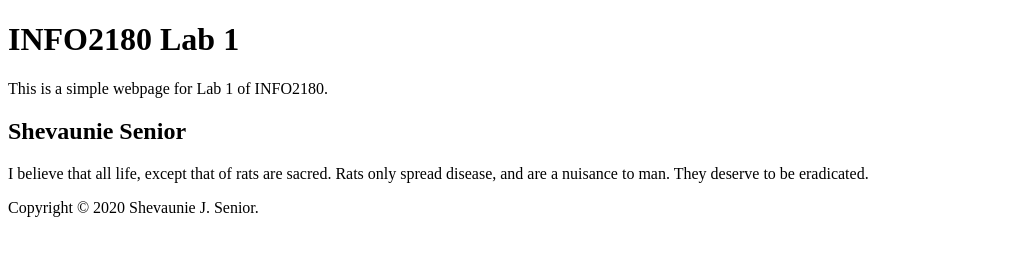
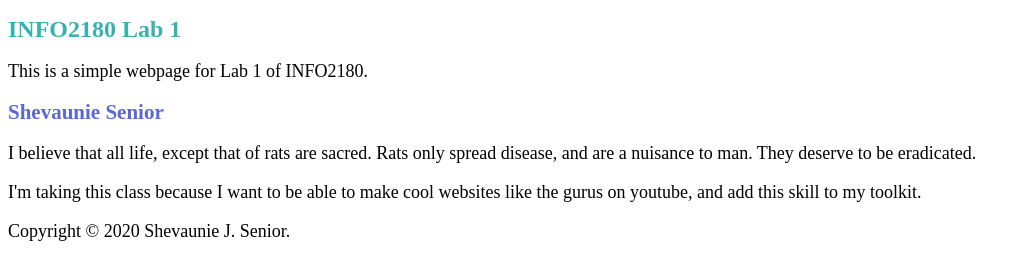
Before and after one commit to shevauniejs/info2180-lab1, a plain HTML site: page index.html in a window 1280 px wide. Shown: the whole page, without its empty margins (0-1030 px from the left). Drawn offline with Linux system fonts and the light colour scheme.

Commit message:
Updated index and added style sheet

```diff
--- a/index.html
+++ b/index.html
@@ -5,6 +5,7 @@
 	<meta name="viewport" content="width=device-width, initial-scale=1.0">
 	<meta http-equiv="X-UA-Compatible" content="ie=edge">
 	<title> INFO2180 Lab 1</title>
+	<link rel="stylesheet" href="style.css" type="text/css" media="screen">
 </head>
 <body>
 	<header>
@@ -15,6 +16,8 @@
 		<h2>Shevaunie Senior</h2>
 		<p>I believe that all life, except that of rats are sacred. Rats only spread disease,
 		and are a nuisance to man. They deserve to be eradicated.</p>
+		<p>I'm taking this class because I want to be able to make cool websites like the gurus on youtube,
+		and add this skill to my toolkit.</p>
 	</main>
 	<footer>
 		<p>Copyright &copy; 2020 Shevaunie J. Senior.</p>
--- /dev/null
+++ b/style.css
@@ -0,0 +1,12 @@
+h1 {
+	font-size: 24px;
+	color: #38B2AC;
+}
+h2 {
+	font-size: 21px;
+	color: #5A67D8;
+}
+
+p {
+	font-size: 18px;
+}
```
